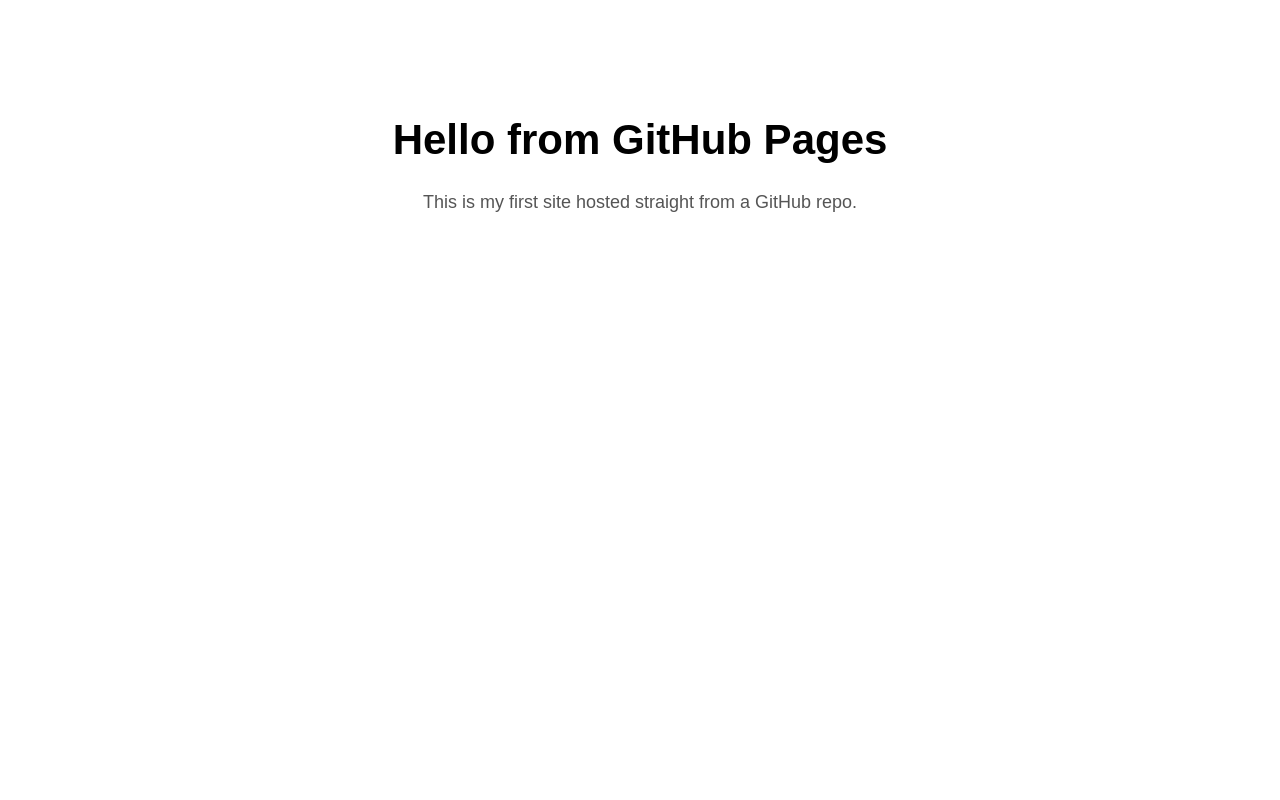
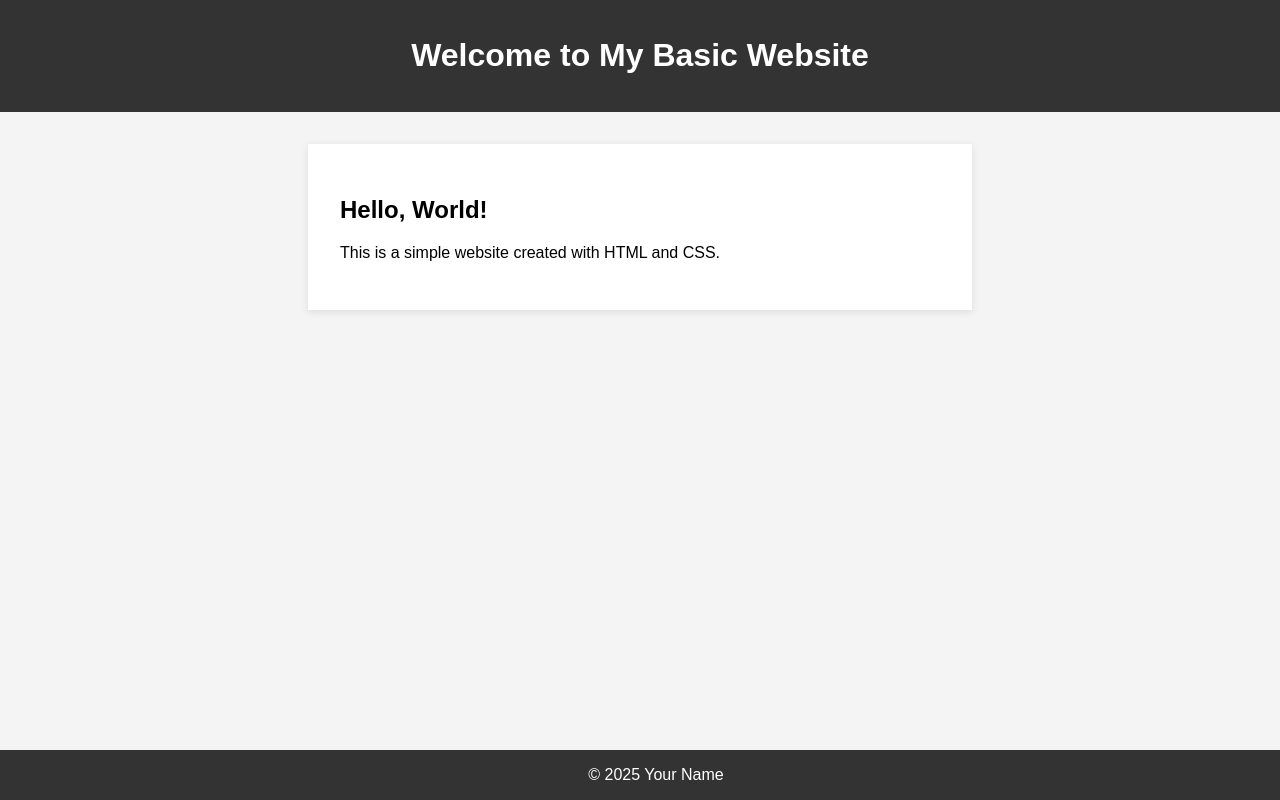
Before and after one commit to aadhityavarshan/aadhityavarshan.github.io, a plain HTML site: page index.html in a window 1280 px wide. Drawn offline with Linux system fonts and the light colour scheme.

Commit message:
Added Basic Project Structure

```diff
--- /dev/null
+++ b/frontend/script.js
@@ -0,0 +1 @@
+// Basic frontend script. Add interactivity here as needed.
--- /dev/null
+++ b/frontend/style.css
@@ -0,0 +1,5 @@
+body { font-family: Arial, sans-serif; background: #f4f4f4; margin: 0; }
+header { background: #333; color: #fff; padding: 1rem; text-align: center; }
+main { background: #fff; margin: 2rem auto; padding: 2rem; max-width: 600px; box-shadow: 0 2px 8px rgba(0,0,0,0.1); }
+button { padding: 0.5rem 1rem; font-size: 1rem; }
+#apiResult { margin-top: 1rem; color: #007700; }
--- a/index.html
+++ b/index.html
@@ -1,16 +1,50 @@
 <!DOCTYPE html>
-<html>
+<html lang="en">
 <head>
-    <meta charset="UTF-8" />
-    <title>My GitHub Site</title>
+  <meta charset="UTF-8">
+  <meta name="viewport" content="width=device-width, initial-scale=1.0">
+  <title>Basic Website</title>
   <style>
-      body { font-family: Arial, sans-serif; text-align: center; padding-top: 80px; }
-      h1 { font-size: 42px; }
-      p { font-size: 18px; color: #555; }
+    body {
+      font-family: Arial, sans-serif;
+      margin: 0;
+      padding: 0;
+      background: #f4f4f4;
+    }
+    header {
+      background: #333;
+      color: #fff;
+      padding: 1rem;
+      text-align: center;
+    }
+    main {
+      padding: 2rem;
+      background: #fff;
+      margin: 2rem auto;
+      max-width: 600px;
+      box-shadow: 0 2px 8px rgba(0,0,0,0.1);
+    }
+    footer {
+      background: #333;
+      color: #fff;
+      text-align: center;
+      padding: 1rem;
+      position: fixed;
+      width: 100%;
+      bottom: 0;
+    }
   </style>
 </head>
 <body>
-    <h1>Hello from GitHub Pages</h1>
-    <p>This is my first site hosted straight from a GitHub repo.</p>
+  <header>
+    <h1>Welcome to My Basic Website</h1>
+  </header>
+  <main>
+    <h2>Hello, World!</h2>
+    <p>This is a simple website created with HTML and CSS.</p>
+  </main>
+  <footer>
+    &copy; 2025 Your Name
+  </footer>
 </body>
 </html>
```
Also changed, not shown: backend/package.json (added, +9 -0 lines), backend/server.js (added, +14 -0 lines), frontend/index.html (added, +18 -0 lines), README.md. Lines whose indentation alone changed are shown as unchanged.
